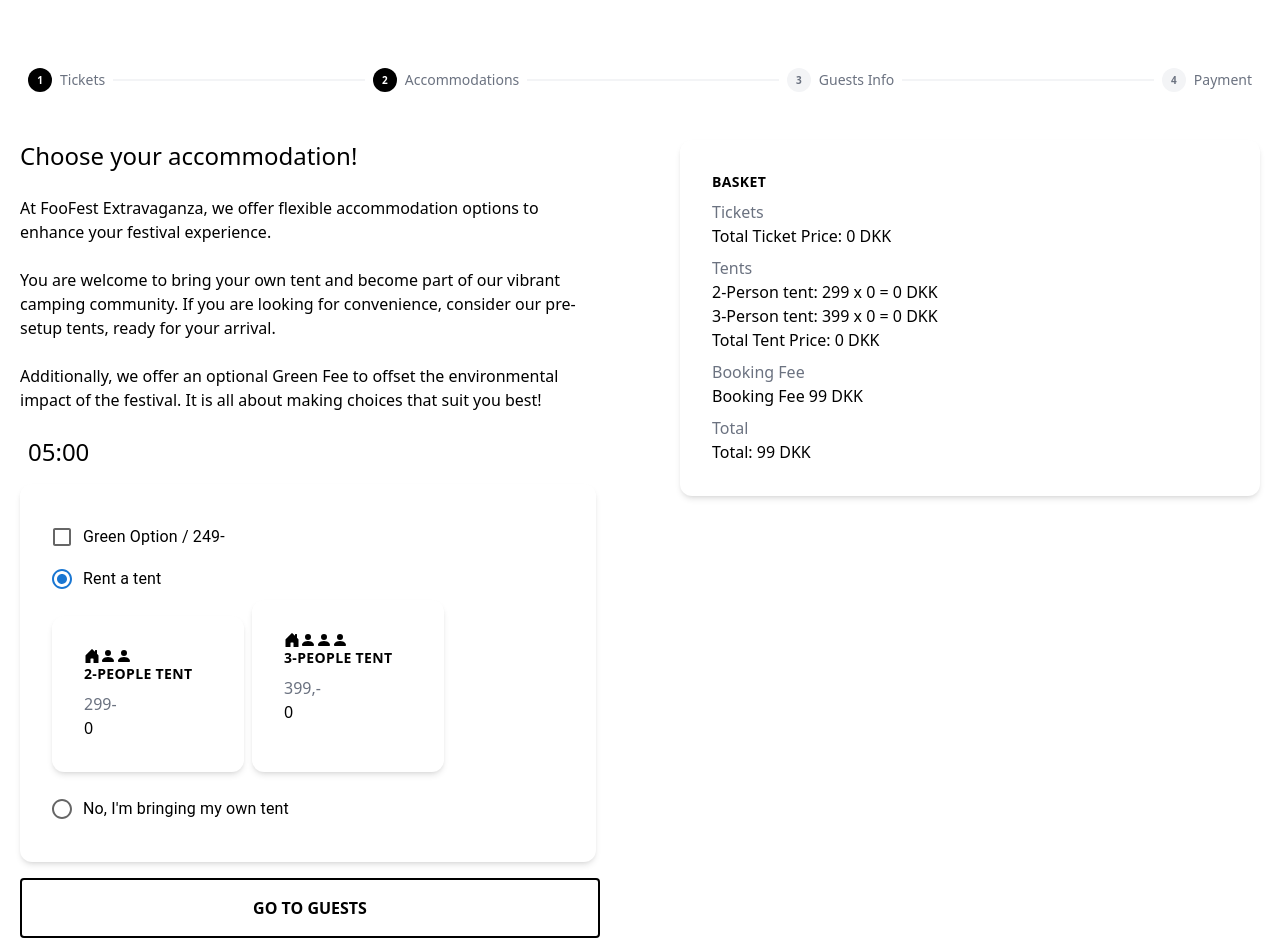
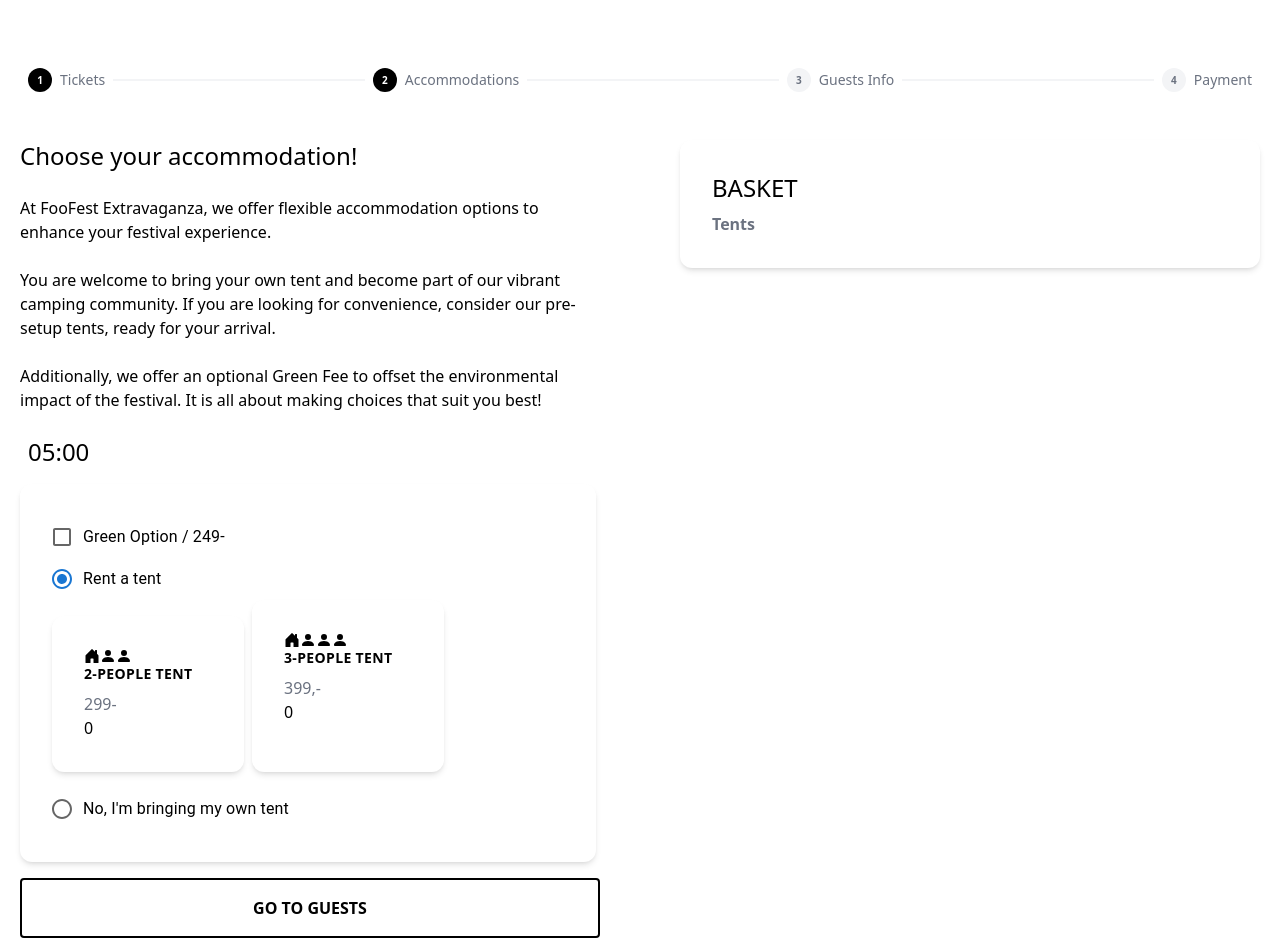
Before and after one commit to rossosofia/frontend_foofest_exam_sofia, a Next.js app: page /accomodations in a window 1280 px wide. Both pictures are taken after a click on the label "Rent a tent". Built offline with nearby package versions, Linux system fonts and the light colour scheme.

Commit message:
styling basket

```diff
--- a/src/components/Basket.jsx
+++ b/src/components/Basket.jsx
@@ -1,12 +1,19 @@
 import { useContext } from "react";
 import { StoreContext } from "@/context/storeContext";
-import Timer from "./Timer";
 
 function Basket() {
   const state = useContext(StoreContext);
   console.log(state);
 
   const bookingFee = 99;
+
+  const formattedAmount = (amount) => {
+    const formatted = amount.toLocaleString("en", {
+      minimumFractionDigits: 0,
+      useGrouping: true,
+    });
+    return formatted.replace(/(\.\d*?)0+$/, "$1").replace(",", ".");
+  };
 
   const tentTotalPrice = [...state.tentBasket.slice(1)].reduce(
     (total, item) => {
@@ -28,45 +35,71 @@ function Basket() {
 
   return (
     <div className="bg-white rounded-xl shadow-md overflow-hidden max-w-8xl p-8 mb-4">
-      <h2 className="uppercase tracking-wide text-sm text-black font-semibold">
-        Basket
+      <h2 className="text-2xl">
+        BASKET
       </h2>
 
       <div>
-        <h2 className="mt-2 text-gray-500">Tickets</h2>
+        {/* ------------------TICKETS------------------------- */}
+        {state.ticketBasket.length > 0 && (
+          <>
+            <h3 className="mt-2 text-gray-500 font-semibold">Tickets</h3>
             <ul>
               {state.ticketBasket.map((item) => (
                 <li key={item.id}>
-              {item.name} Ticket: {item.price} x {item.amount}
+                  {item.amount} x {item.name}
                 </li>
               ))}
             </ul>
-        <p>Total Ticket Price: {ticketTotalPrice} DKK</p>
-
-        <h2 className="mt-2 text-gray-500">Tents</h2>
+            {/* <p>Total Ticket Price: {formattedAmount(ticketTotalPrice)} DKK</p> */}
+          </>
+        )}
+        {/* ------------------TENTS------------------------- */}
+        {state.tentBasket.length > 0 && (
+          <>
+            <h3 className="mt-2 text-gray-500 font-semibold">Tents</h3>
             <ul>
-          {[...state.tentBasket.slice(1)].map((item, index) => {
-            const totalTentPrice =
-              item.tentAmount !== 0 ? item.price * item.tentAmount : 0;
+              {state.tentBasket.slice(1).map((item, index) => {
+                if (item.tentAmount === 0) {
+                  return null; // Skip rendering the item
+                }
                 return (
                   <li key={item.id || index}>
-                {item.tentName} tent: {item.price} x {item.tentAmount} ={" "}
-                {totalTentPrice} DKK
+                    {item.tentAmount} x {item.tentName}
                   </li>
                 );
               })}
             </ul>
-        <p>Total Tent Price: {tentTotalPrice} DKK</p>
+            {/* <p>Total Tent Price: {formattedAmount(tentTotalPrice)} DKK</p> */}
+          </>
+        )}
+        {/* ------------------GREEN FEE------------------------- */}
+        {state.greenFee.length > 0 && state.greenFee[0].hasGreen && (
+          <ul>
+            <li>1 x Green Fee</li>
+          </ul>
+        )}
 
-        <ul>
-          {state.greenFee.map((item, index) => (
-            <li key={item.id || index}>Green Fee: {item.price} DKK</li>
-          ))}
-        </ul>
-        <h2 className="mt-2 text-gray-500">Booking Fee</h2>
-        <p>Booking Fee {bookingFee} DKK</p>
-        <h2 className="mt-2 text-gray-500">Total</h2>
-        <p>Total: {totalPrice} DKK</p>
+        {/* ------------------BOOKING FEE------------------------- */}
+        {state.ticketBasket.length > 0 && (
+          <p className="mt-2 text-gray-500 font-sm">
+          Booking Fee   {bookingFee} DKK
+        </p>
+      )}
+
+
+         {/* ------------------TOTAL------------------------- */}
+{state.ticketBasket.length > 0 && (
+  <div className="mt-2">
+    <h2 className="inline-block text-xl ">Total</h2>
+    <p className="inline-block ml-2 text-xl font-semibold">{formattedAmount(totalPrice)} DKK</p>
+  </div>
+)}
+
+
+
+
+
       </div>
     </div>
   );
--- a/src/pages/accomodations/index.jsx
+++ b/src/pages/accomodations/index.jsx
@@ -66,7 +66,7 @@ export default function Accomodations() {
     dispatch({
       action: "ADD_TENT",
       payload: {
-        tentName: "2-Person",
+        tentName: "Two Person",
         tentID: uuidv4(),
         tentAmount: num2PersonTents,
         tentAmountPeople: 2,
@@ -80,7 +80,7 @@ export default function Accomodations() {
     dispatch({
       action: "ADD_TENT",
       payload: {
-        tentName: "3-Person",
+        tentName: "Three Person",
         tentID: uuidv4(),
         tentAmount: num3PersonTents,
         tentAmountPeople: 3,
```
Lines whose indentation alone changed are shown as unchanged.
